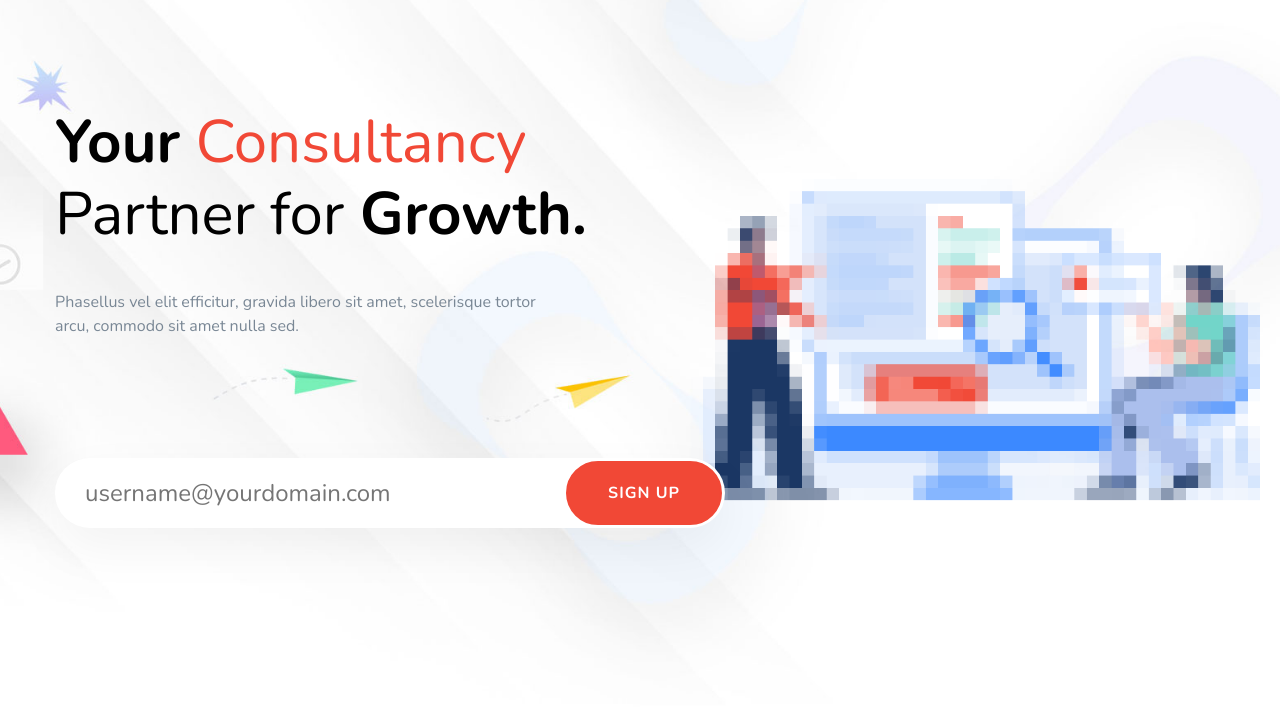
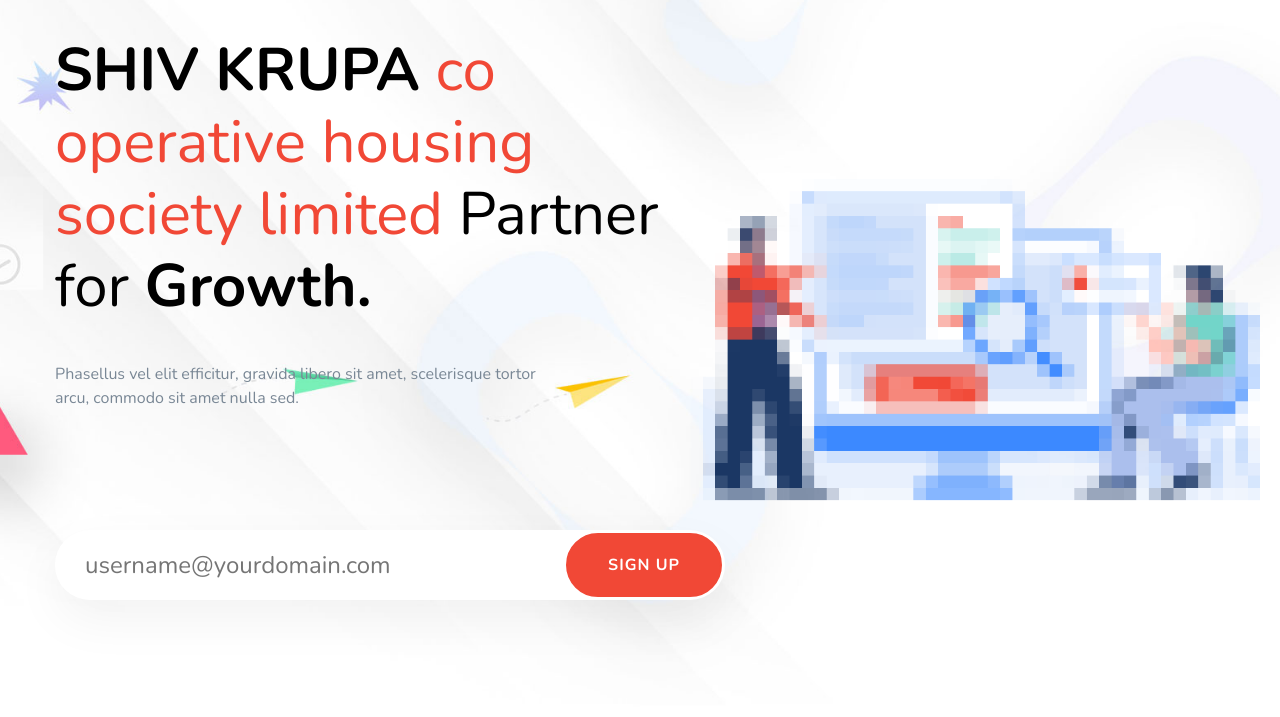
Before and after one commit to Avishek2020/shivkrupa.github.io, a plain HTML site: page index.html in a window 1280 px wide. Shown: the part 83-800 px from the top of the page. Drawn offline with nearby package versions, Linux system fonts and the light colour scheme; files whose address does not match are found by name.

Commit message:
modifeid

```diff
--- a/index.html
+++ b/index.html
@@ -120,7 +120,7 @@
                 <div class="row">
                     <div class="col-lg-7">
                         <div class="header-hero-content">
-                            <h1 class="hero-title wow fadeInUp" data-wow-duration="1s" data-wow-delay="0.2s"><b>Your</b> <span>Consultancy</span> Partner for <b>Growth.</b></h1>
+                            <h1 class="hero-title wow fadeInUp" data-wow-duration="1s" data-wow-delay="0.2s"><b>SHIV KRUPA</b> <span>co operative housing society limited</span> Partner for <b>Growth.</b></h1>
                             <p class="text wow fadeInUp" data-wow-duration="1s" data-wow-delay="0.5s">Phasellus vel elit efficitur, gravida libero sit amet, scelerisque  tortor arcu, commodo sit amet nulla sed.</p>
                             <div class="header-singup wow fadeInUp" data-wow-duration="1s" data-wow-delay="0.8s">
                                 <input type="text" placeholder="username@yourdomain.com">
```
Also changed, not shown: 1 other file.
